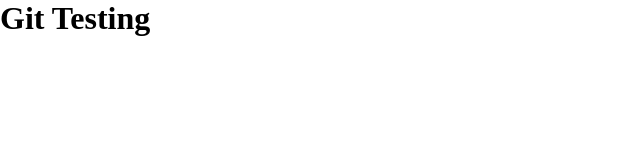
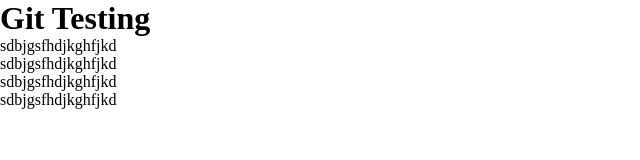
Before and after one commit to uideveloperanuj/learn, a plain HTML site: page index.html in a window 1280 px wide. Shown: the whole page, without its empty margins (0-640 px from the left). Drawn offline with Linux system fonts and the light colour scheme.

Commit message:
index update some cont

```diff
--- a/index.html
+++ b/index.html
@@ -12,6 +12,10 @@
 <body>
 
     <h1>Git Testing</h1>
+    <p>sdbjgsfhdjkghfjkd</p>
+    <p>sdbjgsfhdjkghfjkd</p>
+    <p>sdbjgsfhdjkghfjkd</p>
+    <p>sdbjgsfhdjkghfjkd</p>
 
     <script src="main.js" type="text/javascript"></script>
 </body>
```
